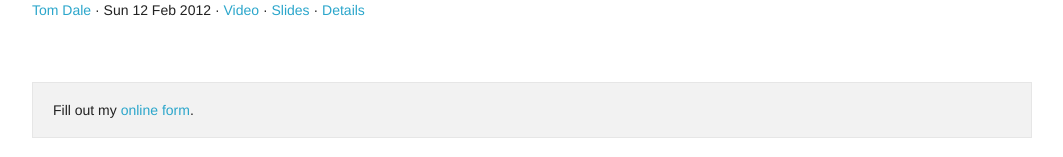
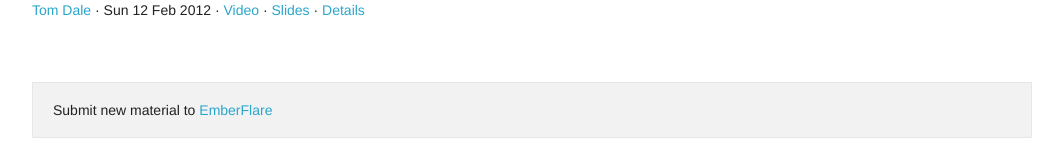
Before and after one commit to emberwatch/emberwatch, a Jekyll site: the page built from index.html, in a window 1280 px wide and 900 px high, scrolled down 8471 px. Shown: the part 740-897 px from the top of the window, without its empty margins (108-1171 px from the left). Built offline with Jekyll 4.4.1, drawn with Linux system fonts in a browser that asks for light colours; comment, search, counter and statistics services are not loaded; part of the change alters nothing that is shown.

Commit message:
Replace WuFoo with EmberFlare

```diff
--- a/_layouts/default.html
+++ b/_layouts/default.html
@@ -60,26 +60,12 @@ mixpanel.init("d986d0aa139d6609419d50ff23c447c2");</script>
     {{ content }}
   </div>
   <div id="footer">
-    <div id="wufoo-z7x3p9">
-Fill out my <a href="http://pootsbook.wufoo.com/forms/z7x3p9">online form</a>.
-</div>
+    <div class="panel">
+      Submit new material to <a href="https://emberflare.com/entries/new">EmberFlare</a>
+    </div>
 
+  </div>
 <script type="text/javascript" src="/javascripts/all.js"></script>
-<script type="text/javascript">var z7x3p9;(function(d, t) {
-var s = d.createElement(t), options = {
-'userName':'pootsbook',
-'formHash':'z7x3p9',
-'autoResize':true,
-'height':'260',
-'async':true,
-'header':'show'};
-s.src = ('https:' == d.location.protocol ? 'https://' : 'http://') + 'wufoo.com/scripts/embed/form.js';
-s.onload = s.onreadystatechange = function() {
-var rs = this.readyState; if (rs) if (rs != 'complete') if (rs != 'loaded') return;
-try { z7x3p9 = new WufooForm();z7x3p9.initialize(options);z7x3p9.display(); } catch (e) {}};
-var scr = d.getElementsByTagName(t)[0], par = scr.parentNode; par.insertBefore(s, scr);
-})(document, 'script');</script>
-  </div>
   <script type="text/javascript">
     var _gauges = _gauges || [];
     (function() {
@@ -93,11 +79,6 @@ var scr = d.getElementsByTagName(t)[0], par = scr.parentNode; par.insertBefore(s
       s.parentNode.insertBefore(t, s);
     })();
   </script>
-  <script type="text/javascript">
-    (function(){ var ht = document.createElement('script');ht.async = true;
-      ht.type='text/javascript';ht.src = '//110584.hittail.com/mlt.js';
-      var s = document.getElementsByTagName('script')[0]; s.parentNode.insertBefore(ht, s);})();
-  </script>
   <script>
   (function(i,s,o,g,r,a,m){i['GoogleAnalyticsObject']=r;i[r]=i[r]||function(){
   (i[r].q=i[r].q||[]).push(arguments)},i[r].l=1*new Date();a=s.createElement(o),
```
